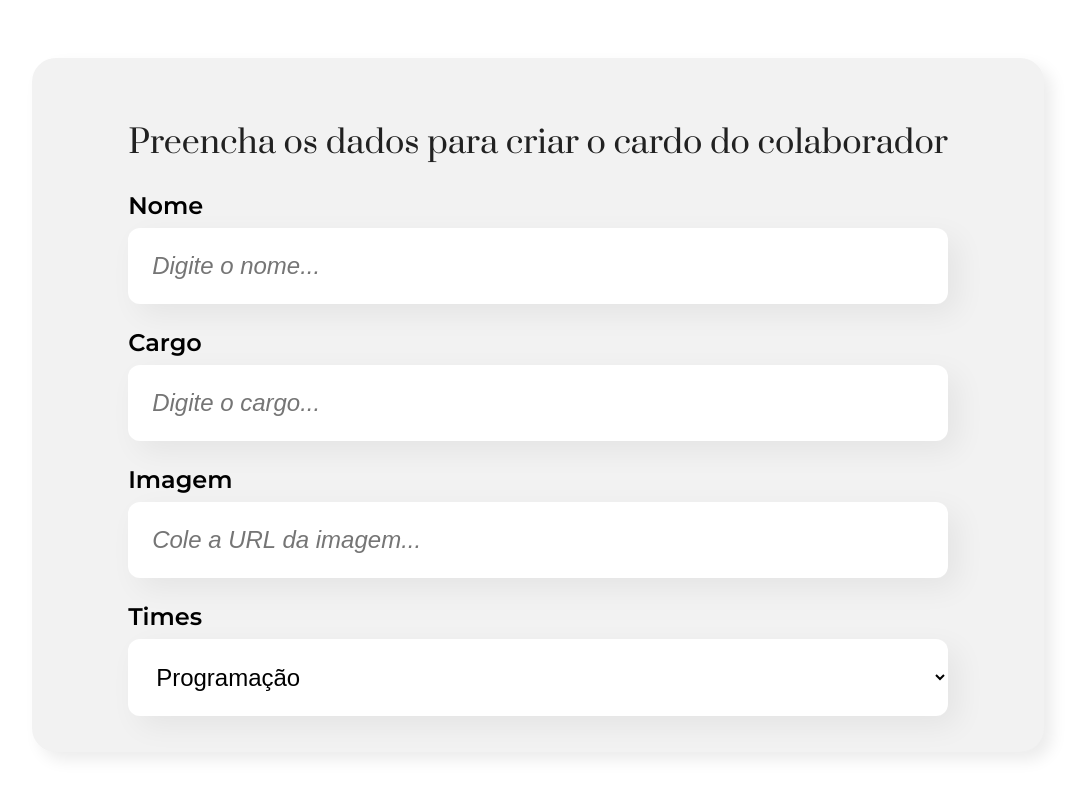
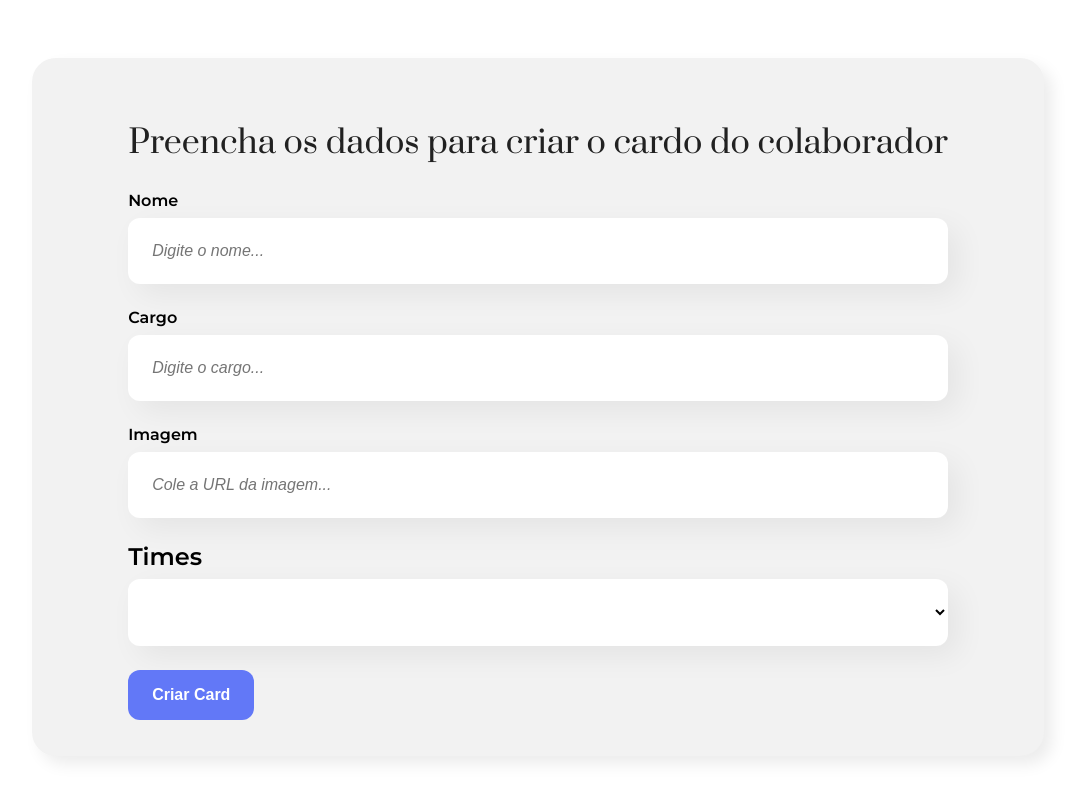
Before and after one commit to RenanSantos7/react-organo-app, a React (Create React App) app: page / in a window 1280 px wide. Shown: the part 326-1126 px from the top of the page, without its empty margins (102-1182 px from the left). Built offline with nearby package versions, Linux system fonts and the light colour scheme.

Commit message:
Aula 02.4

```diff
--- /dev/null
+++ b/src/components/Botao/Botao.css
@@ -0,0 +1,15 @@
+.botao {
+    margin-top: 24px;
+    padding: 16px 24px;
+    font-size: 16px;
+    font-weight: 600;
+    background-color: var(--cor1);
+    color: white;
+    border: none;
+    border-radius: 12px;
+    cursor: pointer;
+}
+
+.botao:hover {
+    color: #95FFD4;
+}
--- /dev/null
+++ b/src/components/Botao/index.js
@@ -0,0 +1,7 @@
+import './Botao.css'
+
+export default function Botao(props) {
+    return (
+        <button className='botao'>{props.children}</button>
+    )
+}
--- a/src/components/CampoTexto/CampoTexto.css
+++ b/src/components/CampoTexto/CampoTexto.css
@@ -6,7 +6,7 @@
     font-weight: 600;
     display: block;
     margin-bottom: 8px;
-    font-size: 24px;
+    font-size: 16px;
 }
 
 .campo-texto input {
@@ -15,7 +15,7 @@
     width: 100%;
     border: none;
     outline: none;
-    font-size: 24px;
+    font-size: 16px;
     padding: 24px;
     border-radius: 12px;
 }
--- a/src/components/Formulario/index.js
+++ b/src/components/Formulario/index.js
@@ -1,9 +1,11 @@
 import './Formulario.css';
 import CampoTexto from '../CampoTexto';
 import ListaSuspensa from '../ListaSuspensa';
+import Botao from '../Botao';
 
-function Formulario() {
+export default function Formulario() {
     const times = [
+        '',
         'Programação',
         'Front-End',
         'Data Science',
@@ -20,9 +22,8 @@ function Formulario() {
                 <CampoTexto label="Cargo" placeholder="Digite o cargo" />
                 <CampoTexto label="Imagem" placeholder="Cole a URL da imagem" />
                 <ListaSuspensa label="Times" itens={times} />
+                <Botao>Criar Card</Botao>
             </form>
         </section>
     )
 }
-
-export default Formulario
--- a/src/components/ListaSuspensa/ListaSuspensa.css
+++ b/src/components/ListaSuspensa/ListaSuspensa.css
@@ -15,7 +15,7 @@
     width: 100%;
     border: none;
     outline: none;
-    font-size: 24px;
+    font-size: 16px;
     padding: 24px;
     border-radius: 12px;
 }
```
